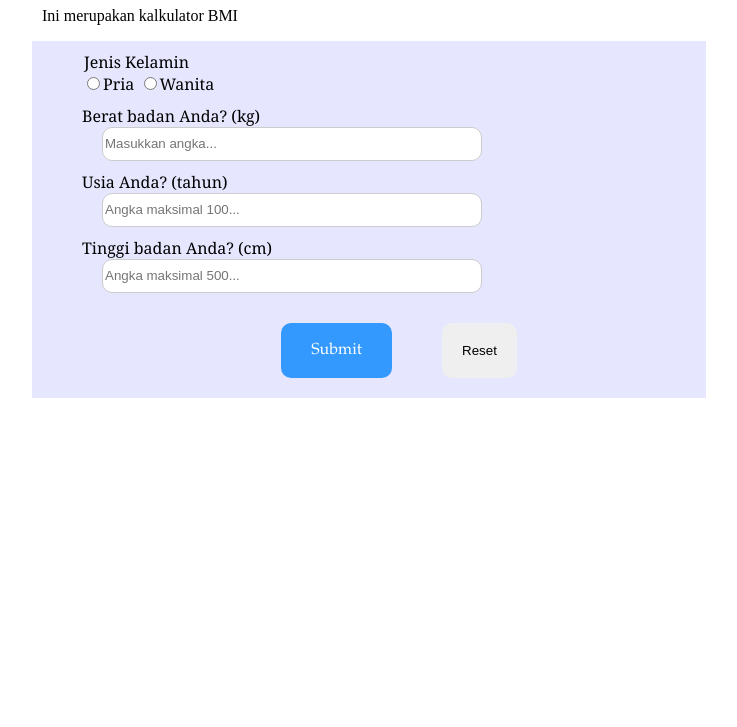
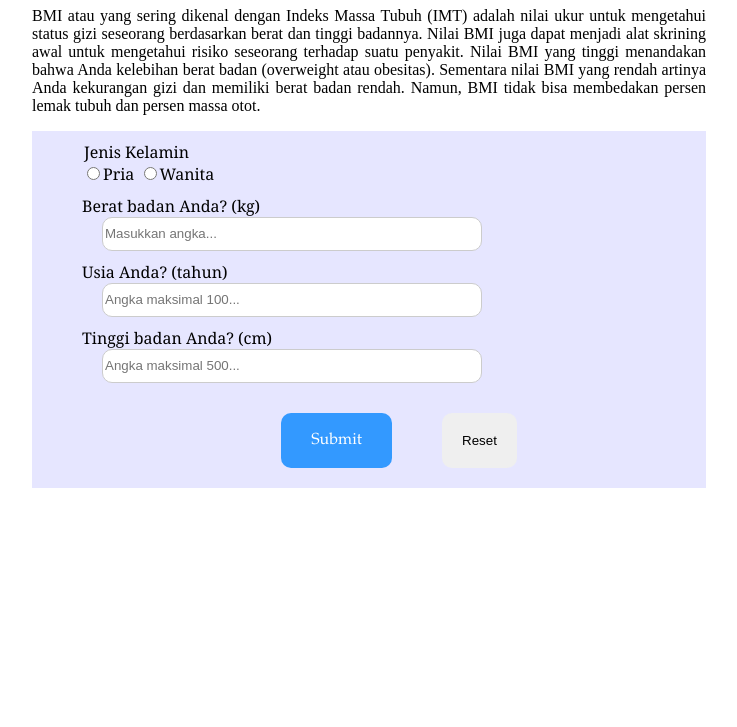
Before and after one commit to revou-fundamental-course/5-aug-24-Midori007-hub, a plain HTML site: page index.html in a window 1280 px wide. Shown: the part 73-800 px from the top of the page, without its empty margins (266-1003 px from the left). Drawn offline with Linux system fonts and the light colour scheme.

Commit message:
update CSS Styling part 3

```diff
--- a/css/styles.css
+++ b/css/styles.css
@@ -6,7 +6,13 @@
 }
 
 header, article {
-    padding-left: 10px;
+
+
+    margin-right: 30px;
+}
+
+article {
+    text-align: justify;
 }
 
 form {
--- a/index.html
+++ b/index.html
@@ -12,7 +12,8 @@
         </header>
         <main>
             <article>
-                <p>Ini merupakan kalkulator BMI</p>
+                <p>BMI atau yang sering dikenal dengan Indeks Massa Tubuh (IMT) adalah nilai ukur untuk mengetahui status gizi seseorang berdasarkan berat dan tinggi badannya. Nilai BMI juga dapat menjadi alat skrining awal untuk mengetahui risiko seseorang terhadap suatu penyakit.
+                    Nilai BMI yang tinggi menandakan bahwa Anda kelebihan berat badan (overweight atau obesitas). Sementara nilai BMI yang rendah artinya Anda kekurangan gizi dan memiliki berat badan rendah. Namun, BMI tidak bisa membedakan persen lemak tubuh dan persen massa otot.</p>
             </article>
             <form>
                 <div>
```
